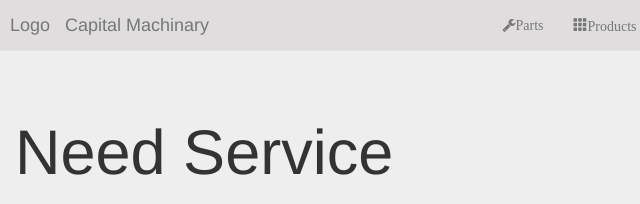
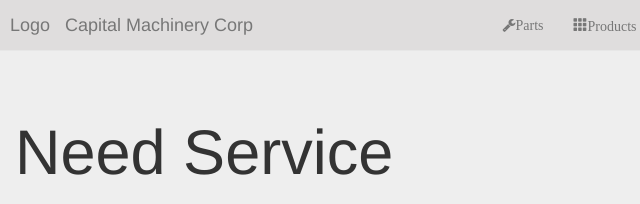
Before and after one commit to winnemucca/capital-machinery, a website: page views/financing.html in a window 1280 px wide. Shown: the top 204 px of the page, 60-700 px from the left. Drawn offline with nearby package versions, Linux system fonts and the light colour scheme; files that its build step writes are made by us from their sources; a web font is replaced by a local one.

Commit message:
machinery

```diff
--- a/views/financing.html
+++ b/views/financing.html
@@ -3,7 +3,7 @@
 <head>
   <meta charset="UTF-8">
   <meta name="viewport" content="width=device-width, initial-scale=1">
-  <title>Capital Machinary Corp</title>
+  <title>Capital Machinery Corp</title>
   <link rel="stylesheet" type="text/css" href="//fonts.googleapis.com/css?family=Lato">
    <link rel="stylesheet" type="text/css" href="//fonts.googleapis.com/css?family=Damion">
    <link rel="stylesheet" href="//cdnjs.cloudflare.com/ajax/libs/font-awesome/4.3.0/css/font-awesome.min.css">
@@ -29,7 +29,7 @@
 
 
        <div class="navbar-header">
-        <a class="navbar-brand title" href="#">Capital Machinary</a>
+        <a class="navbar-brand title" href="#">Capital Machinery Corp</a>
       </div>
 
 
```
